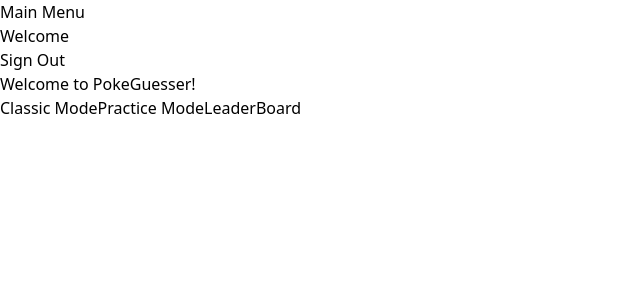
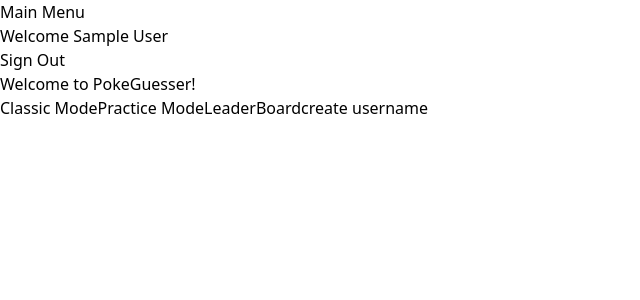
Before and after one commit to StunnaDawg/PokeGuesser, a React (Vite) app: page /main-menu in a window 1280 px wide. Shown: the top 300 px of the page, without its empty margins (0-640 px from the left). Built offline with nearby package versions, Linux system fonts and the light colour scheme; no server answers; sample sign-in values are in the browser's storage.

Commit message:
display name adds

```diff
--- a/src/pages/CreateUsername.tsx
+++ b/src/pages/CreateUsername.tsx
@@ -1,10 +1,12 @@
-import { useState } from "react"
+import { useEffect, useState } from "react"
 import { FIREBASE_AUTH, db } from "../../firebase"
 import { updateProfile } from "firebase/auth"
+import { redirect } from "react-router-dom"
 
 const CreateUsername = () => {
   const [username, setUsername] = useState<string>("")
 const user = FIREBASE_AUTH.currentUser
+const displayName = user?.displayName
   const handleUsername = async () => {
     try {
       if(user) {
@@ -16,6 +18,12 @@
       console.log(error)
     }
   }
+
+  useEffect(() => {
+    if(displayName !== '' && displayName !== null) {
+      redirect('/main-menu')
+      }
+  }, [])
 
   return (
     <>
--- a/src/pages/GameOver.tsx
+++ b/src/pages/GameOver.tsx
@@ -1,12 +1,10 @@
-import { useUserNameGuess, useUserScore } from "../context";
-import { useNavigate } from "react-router-dom";
+import { useUserScore } from "../context";
 import { useEffect, useState } from "react";
 import useResetGame from "../hooks/resetGame";
 
 const GameOver = () => {
-    const {userScore, setUserScore} = useUserScore();
+    const {userScore} = useUserScore();
     const [currentUser, setCurrentUser] = useState<string>("")
-    const navigate = useNavigate();
     const resetGame = useResetGame()
 
     const restartGame = () => {
--- a/src/pages/MainPage.tsx
+++ b/src/pages/MainPage.tsx
@@ -12,6 +12,9 @@
         <Link to="/leaderboard/all-gens" className="my-2">
           LeaderBoard
         </Link>
+        <Link to="/create-username" className="my-2">
+          create username
+        </Link>
       </div>
     </>
   )
--- a/src/pages/RootLayout.tsx
+++ b/src/pages/RootLayout.tsx
@@ -5,12 +5,12 @@
 import useResetGame from "../hooks/resetGame"
 
 const RootLayout = () => {
-  const [userName, setUserName] = useState<string>("")
   const { state } = useNavigation()
   const isLoading = state === "loading"
   const { isSignedIn } = useUserAuth()
   const navigate = useNavigate()
   const resetGame = useResetGame()
+  const displayName = FIREBASE_AUTH.currentUser?.displayName
 
   const handleSignOut = () => {
     try {
@@ -40,7 +40,7 @@
         <div>
           {isSignedIn ? (
             <>
-              <h1>Welcome {userName}</h1>
+              <h1>Welcome {displayName}</h1>
               <button onClick={handleSignOut}>Sign Out</button>
             </>
           ) : (
--- a/src/pages/SignUp.tsx
+++ b/src/pages/SignUp.tsx
@@ -26,7 +26,7 @@
 
   useEffect(() => {
     if (isSignedIn) {
-      navigate("/main-menu")
+      navigate("/create-username")
     }
   }, [isSignedIn, navigate])
   return (
```
